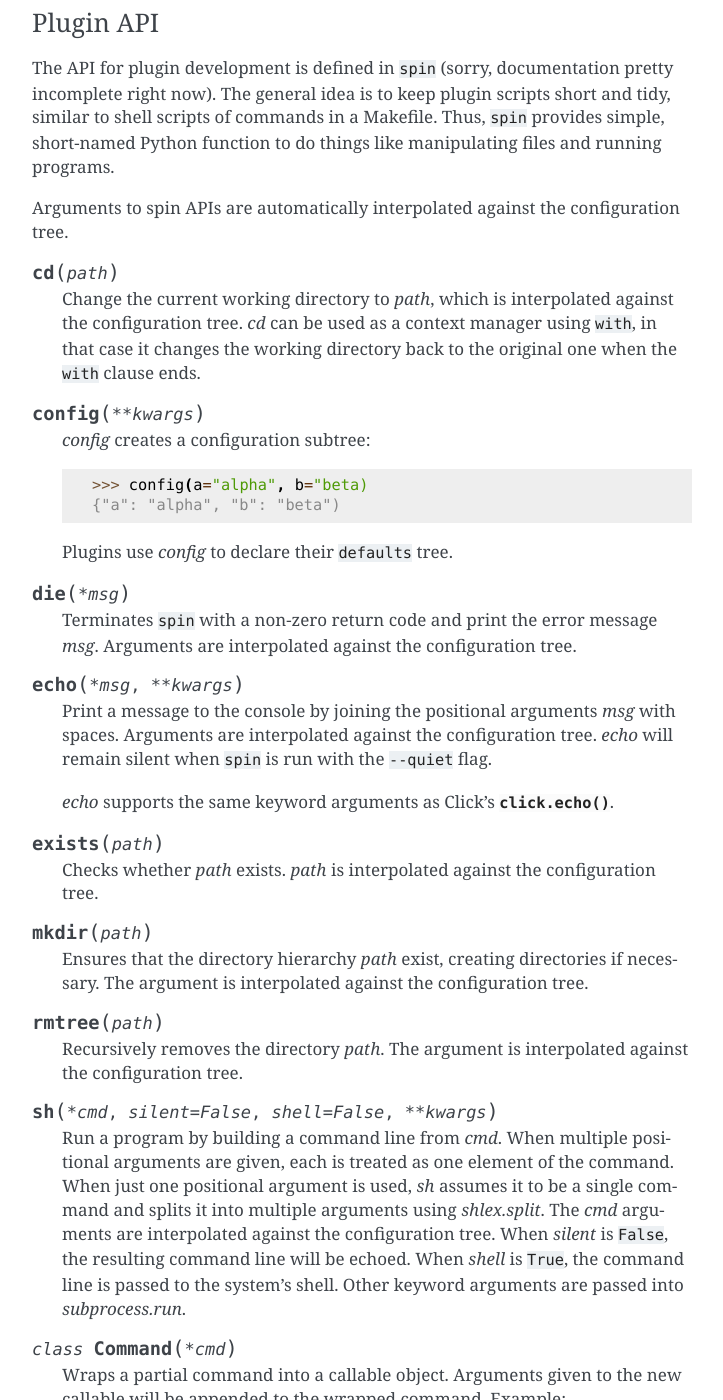
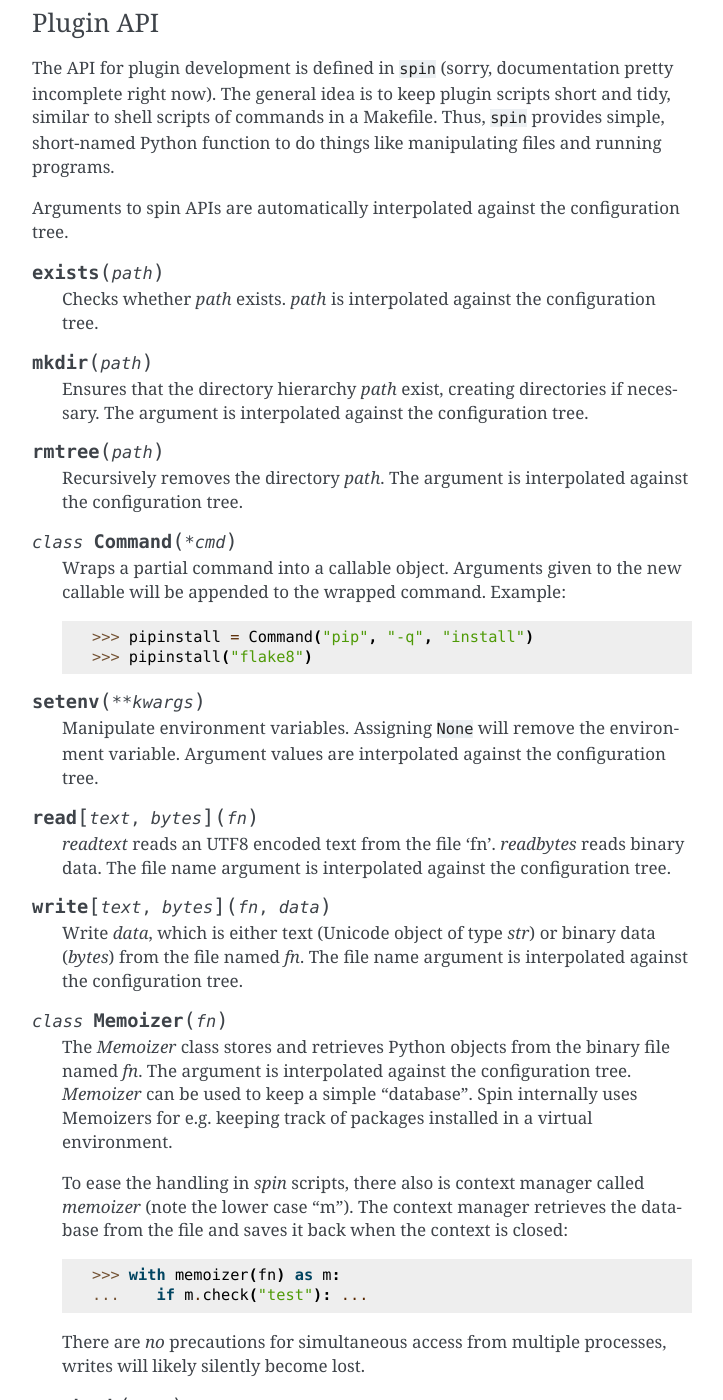
Before and after one commit to cslab/csspin, a Sphinx documentation site: the page built from docs/overview.rst, in a window 1280 px wide and 1400 px high, scrolled down 13748 px. Shown: the whole window, without its empty margins (388-1111 px from the left). Built offline with Sphinx 7.4.7, drawn with Linux system fonts in a browser that asks for light colours; some of the changed text lies outside the part shown.

Commit message:
API docs partially moved to spin/__init__.py

```diff
--- a/docs/overview.rst
+++ b/docs/overview.rst
@@ -783,42 +783,6 @@ programs.
 Arguments to spin APIs are automatically interpolated against
 the configuration tree.
 
-.. py:function:: cd(path)
-
-   Change the current working directory to `path`, which is
-   interpolated against the configuration tree. `cd` can be used as a
-   context manager using ``with``, in that case it changes the working
-   directory back to the original one when the ``with`` clause ends.
-
-
-.. py:function:: config(**kwargs)
-
-   `config` creates a configuration subtree::
-
-     >>> config(a="alpha", b="beta)
-     {"a": "alpha", "b": "beta")
-
-   Plugins use `config` to declare their ``defaults`` tree.
-
-
-.. py:function:: die(*msg)
-
-   Terminates ``spin`` with a non-zero return code and print the error
-   message `msg`. Arguments are interpolated against the configuration
-   tree.
-
-
-.. py:function:: echo(*msg, **kwargs)
-
-   Print a message to the console by joining the positional arguments
-   `msg` with spaces. Arguments are interpolated against the
-   configuration tree. `echo` will remain silent when ``spin`` is run
-   with the ``--quiet`` flag.
-
-   `echo` supports the same keyword arguments as Click's
-   :py:func:`click.echo`.
-
-
 .. py:function:: exists(path)
 
    Checks whether `path` exists. `path` is interpolated against the
@@ -836,19 +800,6 @@ the configuration tree.
 
    Recursively removes the directory `path`. The argument is
    interpolated against the configuration tree.
-
-
-.. py:function:: sh(*cmd, silent=False, shell=False, **kwargs)
-
-   Run a program by building a command line from `cmd`. When multiple
-   positional arguments are given, each is treated as one element of
-   the command. When just one positional argument is used, `sh`
-   assumes it to be a single command and splits it into multiple
-   arguments using `shlex.split`. The `cmd` arguments are interpolated
-   against the configuration tree. When `silent` is ``False``, the
-   resulting command line will be echoed. When `shell` is ``True``,
-   the command line is passed to the system's shell. Other keyword
-   arguments are passed into `subprocess.run`.
 
 
 .. py:class:: Command(*cmd)
```
